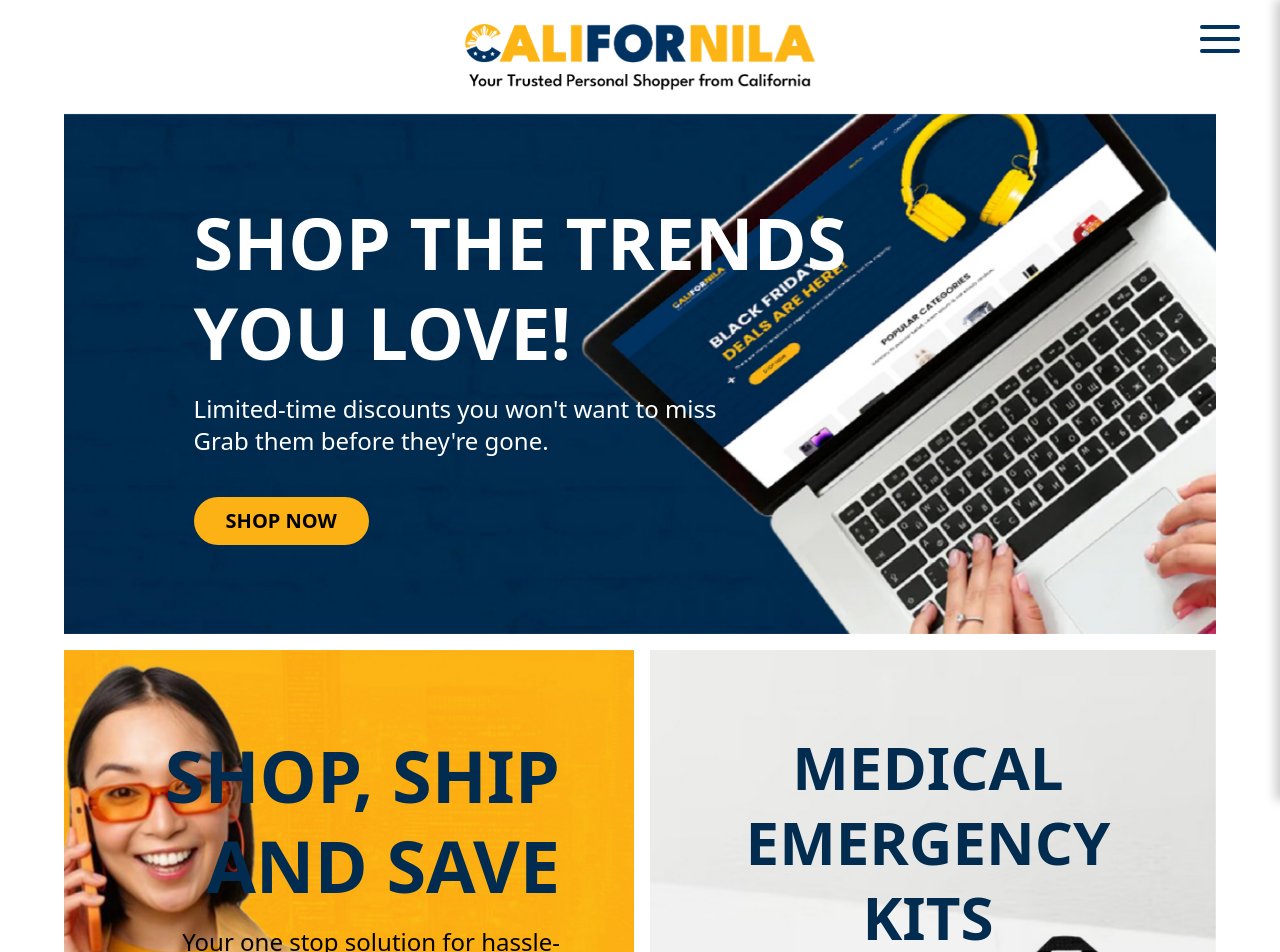
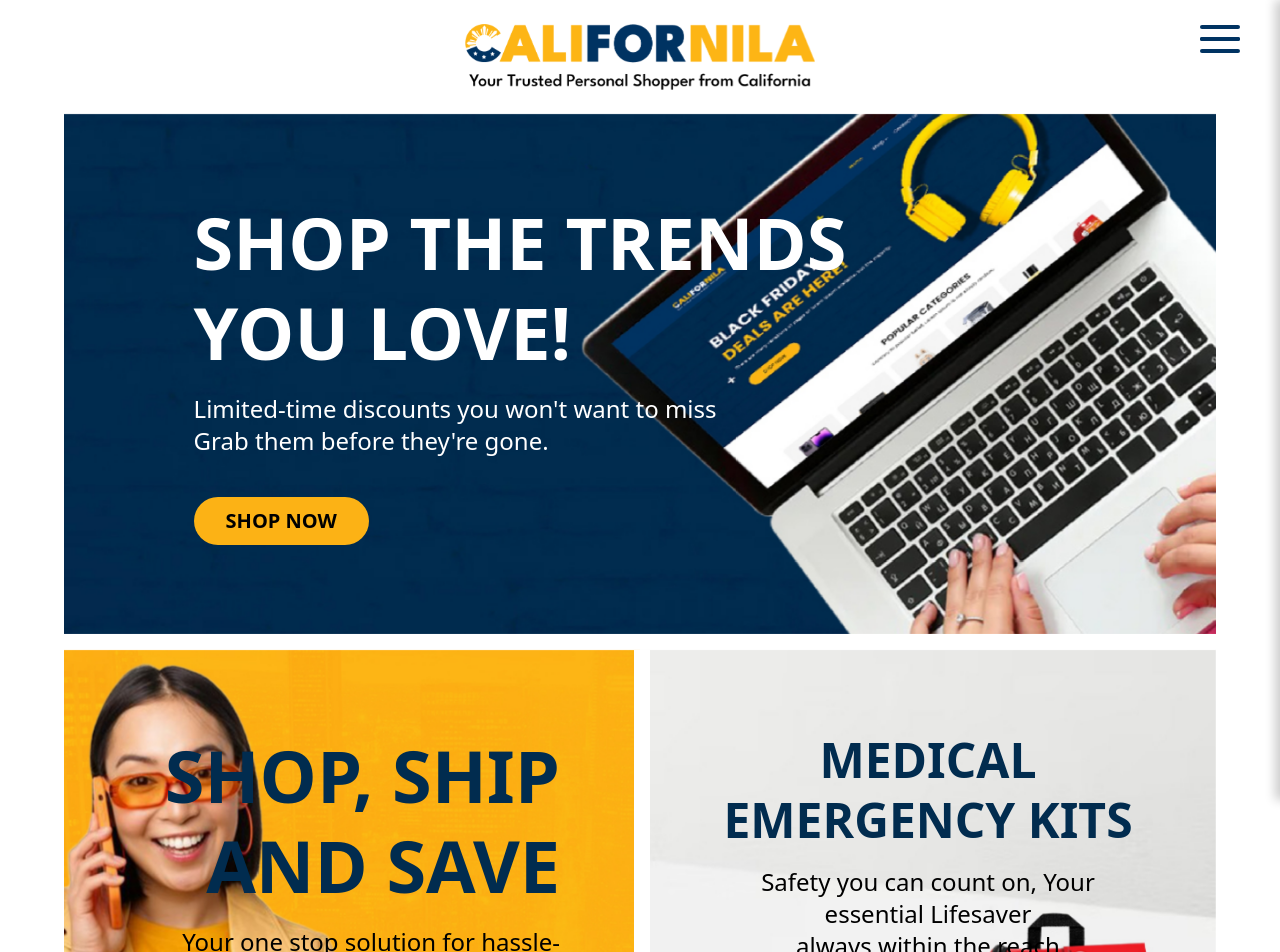
Before and after one commit to janjanthegreat/californilalp, a React (Vite) app: page / in a window 1280 px wide. Shown: the top 952 px of the page. Built offline with nearby package versions, Linux system fonts and the light colour scheme.

Commit message:
Text Size Update

```diff
--- a/src/components/Emergencykits.jsx
+++ b/src/components/Emergencykits.jsx
@@ -8,7 +8,7 @@ export default function Emergencykits() {
         >
           <div className="s_row_content flex relative h-full w-full">
               <div className="text-center w-full flex flex-col items-center z-5 p-8 md:p-20">
-                  <h2 className="text-4xl md:text-6xl font-bold leading-tight text-[#012c4f] uppercase mb-4">
+                  <h2 className="text-3xl md:text-5xl font-bold leading-tight text-[#012c4f] uppercase mb-4">
                       Medical Emergency Kits
                   </h2>
                   <p className="text-xl md:text-2xl">Safety you can count on, Your essential Lifesaver</p>
```
